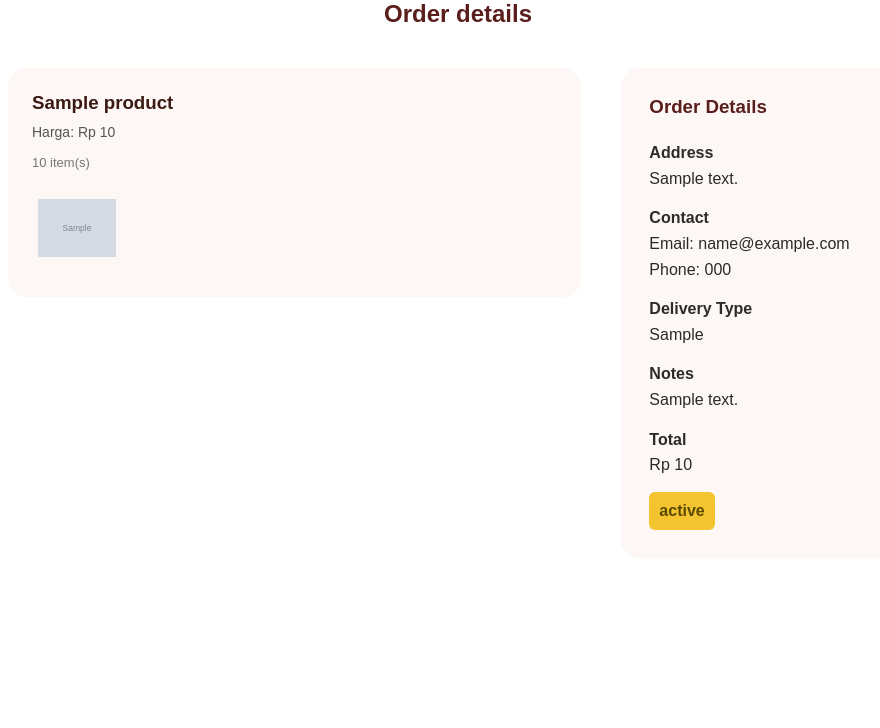
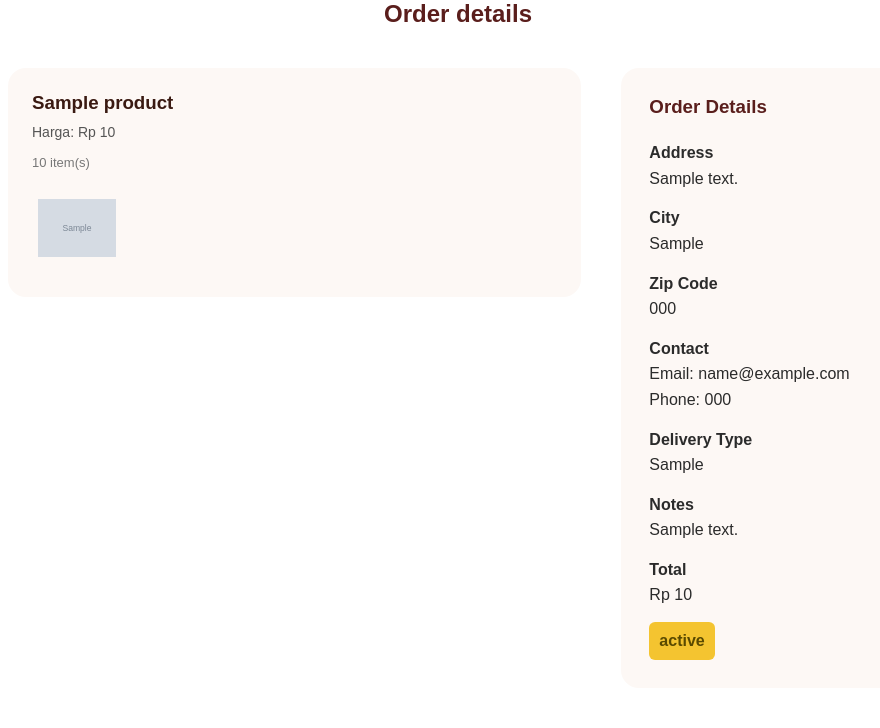
Before and after one commit to beebeewijaya-tech/ALP-Web---Macan-Dimsum, a PHP site: page /order_detail.php?id=1 in a window 1280 px wide. Shown: the part 138-866 px from the top of the page, without its empty margins (182-1062 px from the left). Before the commit the page ends 668 px from the top, so only its background shows below. Run offline with PHP 8.4, Linux system fonts and the light colour scheme; the visitor is signed in with stand-in values (Sample User, id 1); tables that the repository leaves empty hold one stand-in row (values such as "Sample post"); grey boxes marked "Sample" are stand-in pictures.

Commit message:
order: showing the city and zipcode

```diff
--- a/public/admin/admin_order_detail.php
+++ b/public/admin/admin_order_detail.php
@@ -92,6 +92,12 @@
           <p><strong>Address</strong><br>
           <?= $order['address']; ?></p>
 
+          <p><strong>City</strong><br>
+          <?= $order['city']; ?></p>
+
+          <p><strong>Zip Code</strong><br>
+          <?= $order['postal_code']; ?></p>
+
           <p><strong>Delivery Type</strong><br>
           <?= $order['delivery_type']; ?></p>
 
--- a/public/order_detail.php
+++ b/public/order_detail.php
@@ -89,6 +89,16 @@
           </p>
 
           <p>
+            <strong>City</strong><br>
+            <?= $order['city']; ?>
+          </p>
+
+          <p>
+            <strong>Zip Code</strong><br>
+            <?= $order['postal_code']; ?>
+          </p>
+
+          <p>
             <strong>Contact</strong><br>
             Email: <?= $order['email'] ?? ''; ?><br>
             Phone: <?= $order['phone']; ?>
```
